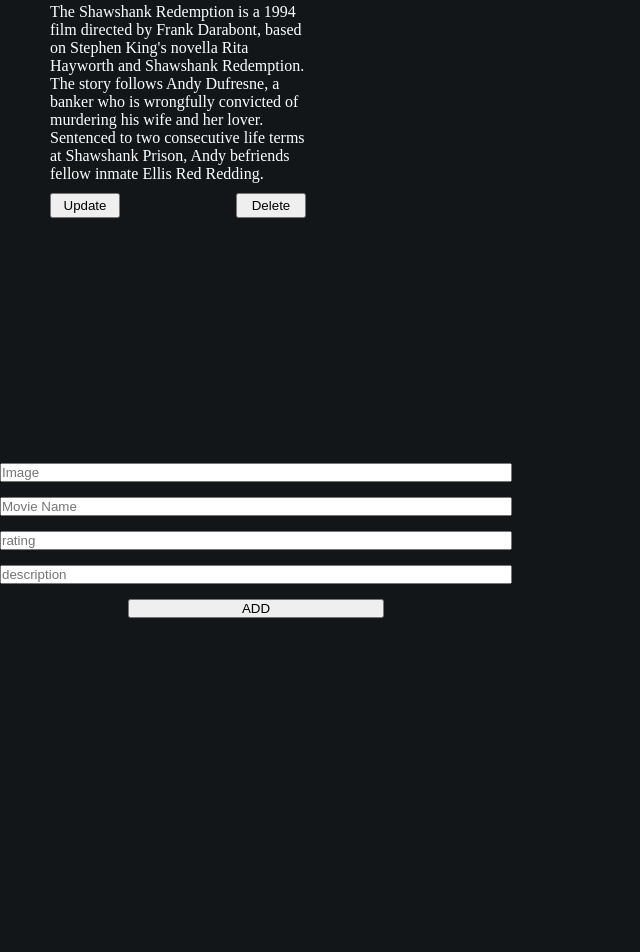
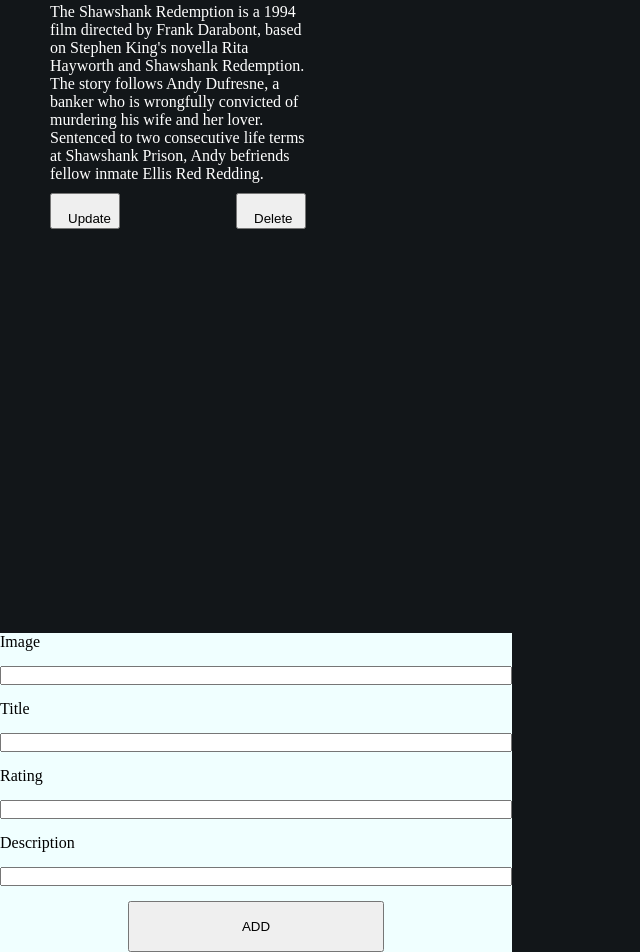
Before and after one commit to EvanMworia/Arcane-Movies, a plain HTML site: page index.html in a window 1280 px wide. Shown: the part 348-1300 px from the top of the page, without its empty margins (0-640 px from the left). Before the commit the page ends 966 px from the top, so only its background shows below. Drawn offline with nearby package versions, Linux system fonts and the light colour scheme.

Commit message:
adds styling

```diff
--- a/index.html
+++ b/index.html
@@ -35,10 +35,16 @@
 				</div>
 			</div>
 			<div class="movie-form">
-				<input id="image" type="text" placeholder="Image" /><input id="title" type="text" placeholder="Movie Name" /><input
+				<label for="image">Image</label>
+				<input id="image" type="text" placeholder="" />
+				<label for="title">Title</label><input id="title" type="text" placeholder="" />
+				<label for="rating">Rating</label>
+				<input
 					 id="rating" type="text"
-					placeholder="rating"
-				/><input id="description" type="text" placeholder="description" />
+					placeholder=""
+				/>
+				<label for="description">Description</label>
+				<input id="description" type="text" placeholder="" />
 				<button id="add">ADD</button>
 			</div>
 		</section>
--- a/style.css
+++ b/style.css
@@ -25,7 +25,8 @@ body {
 	border-radius: 10px;
 }
 .content-area {
-	margin: 50px;
+	padding: 50px;
+	height: 100vh;
 }
 
 .movie {
@@ -51,13 +52,19 @@ body {
 	height: 25px;
 }
 .movie-form {
-	margin-top: 150px;
+
 	display: flex;
 	flex-direction: column;
 	width: 40vw;
 	gap: 15px;
+	background-color: azure;
+	color: black;
 }
 .movie-form button {
 	align-self: center;
 	width: 20vw;
+
 }
+button{
+	padding: 1rem;
+}
```
